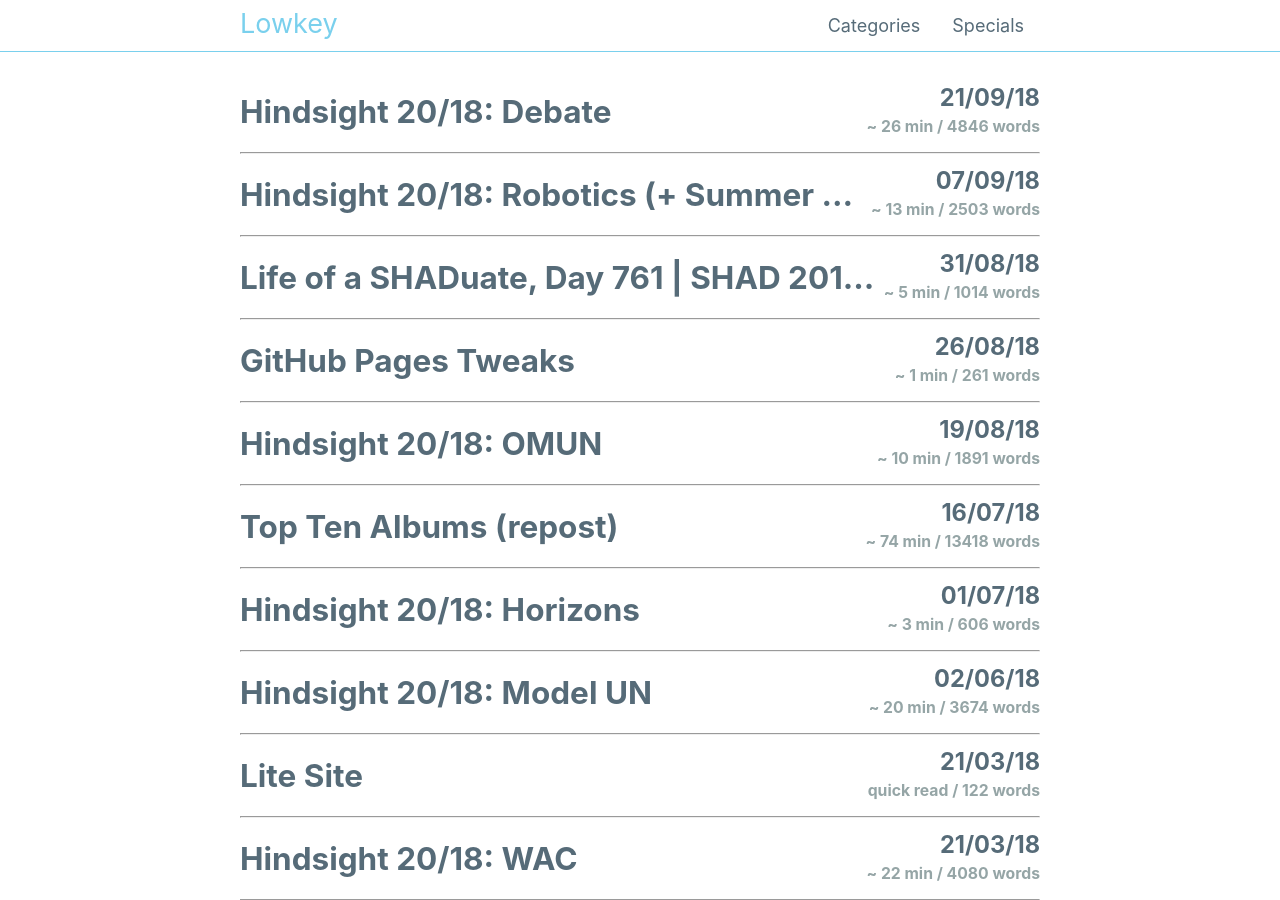
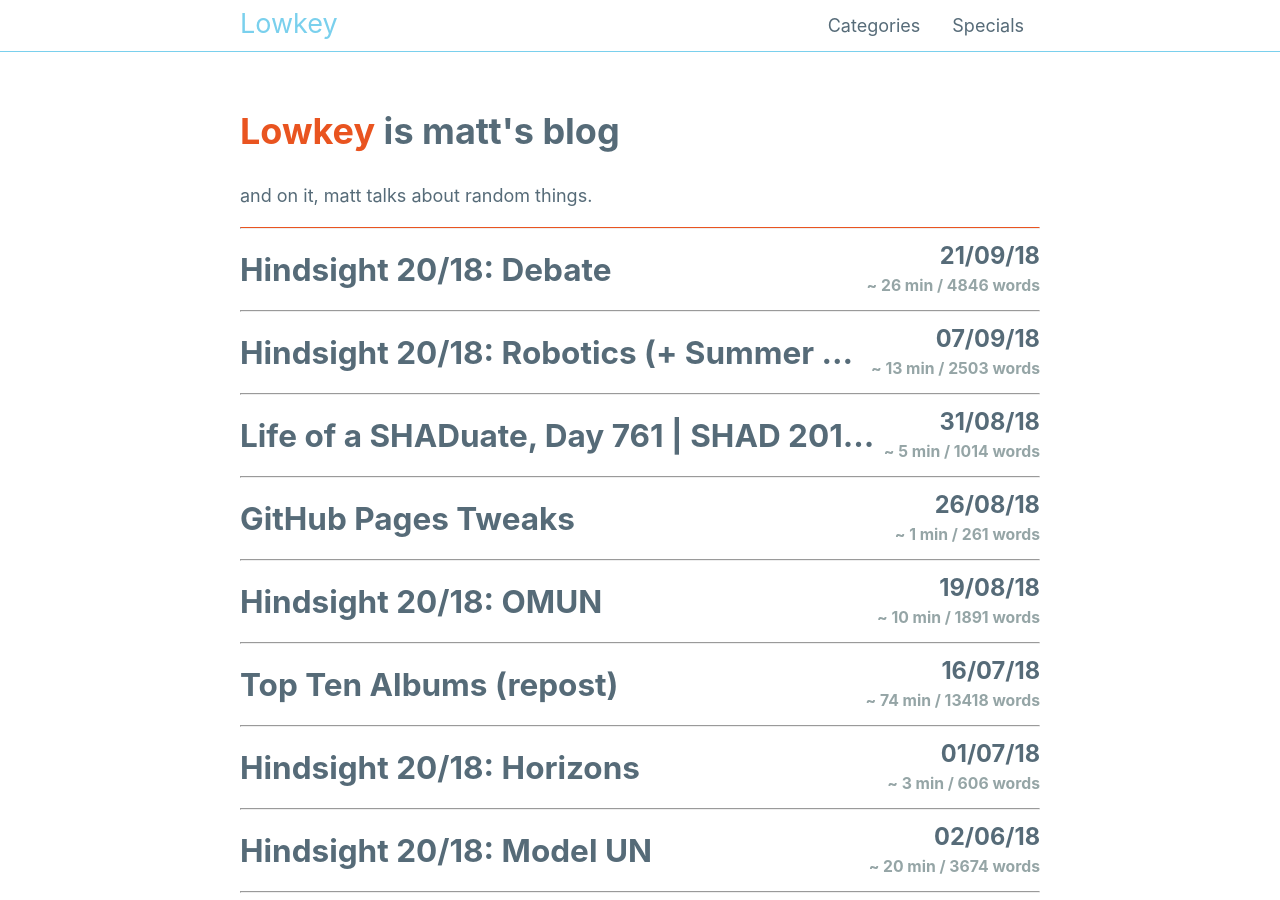
Before and after one commit to mattxwang/lowkey, a Jekyll site: the page built from index.html, in a window 1280 px wide and 900 px high. Built offline with Jekyll 4.4.1, drawn with Linux system fonts in a browser that asks for light colours; the list of posts is cut into pages by our own code.

Commit message:
adds small index blurb

```diff
--- a/index.html
+++ b/index.html
@@ -1,7 +1,13 @@
 ---
 layout: default
 ---
-
+<div>
+  <h1><span class="text-primary">Lowkey</span> is matt's blog</h1>
+  <p>
+    and on it, matt talks about random things.
+  </p>
+</div>
+<hr class="border-top-primary" />
 {% for post in paginator.posts %}
   <div>
     <a class="post-listing" href="{{ post.url | prepend: site.baseurl }}">
@@ -30,6 +36,6 @@ layout: default
   <span class="tag bg-primary">Page: {{ paginator.page }} of {{ paginator.total_pages }}</span>
   {% if paginator.next_page %}
     <a class="button button-primary" href="{{ paginator.next_page_path }}">Next</a>
-  {% endif %}</li>
+  {% endif %}
 </div>
 <hr class="border-top-primary" />
```
